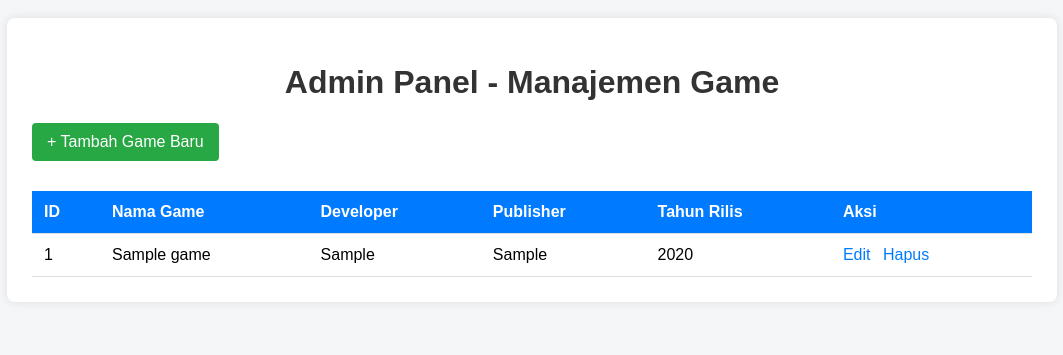
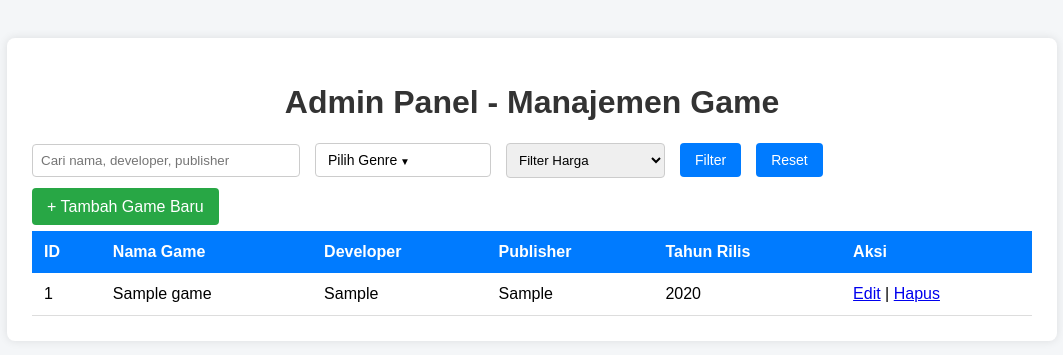
Before and after one commit to verginomaindoka0074/gamehub, a PHP site: page /admin/admin_panel.php in a window 1280 px wide. Shown: the part 38-393 px from the top of the page, without its empty margins (108-1171 px from the left). Run offline with PHP 8.4, Linux system fonts and the light colour scheme; the visitor is signed in with stand-in values (Sample User, id 1); tables that the repository leaves empty or names only in its code hold one stand-in row (values such as "Sample post").

Commit message:
filter panel added

```diff
--- a/admin/admin_panel.php
+++ b/admin/admin_panel.php
@@ -3,133 +3,279 @@ if (session_status() === PHP_SESSION_NONE) {
     session_start();
 }
 
-// Proteksi akses: hanya admin yang boleh masuk
+// Proteksi akses: hanya admin
 if (!isset($_SESSION['role']) || $_SESSION['role'] !== 'admin') {
     header("Location: /gamehub/auth/login.php");
     exit;
 }
 
-include('../includes/database.php'); // Koneksi DB
-include('../includes/navbar.php');   // Navbar
+include('../includes/database.php'); // koneksi DB
+include('../includes/navbar.php');
 
-// Ambil semua data game
-$sql = "SELECT * FROM games ORDER BY id DESC";
+// Ambil semua genre (untuk dropdown checkbox)
+$genreSql = "SELECT id, name FROM genres ORDER BY name ASC";
+$genreResult = mysqli_query($conn, $genreSql);
+
+// Parsing filter
+$search = isset($_GET['search']) ? trim($_GET['search']) : '';
+$selectedGenres = isset($_GET['genres']) && is_array($_GET['genres']) ? array_map('intval', $_GET['genres']) : [];
+$priceFilter = isset($_GET['price_filter']) ? $_GET['price_filter'] : '';
+
+// Bangun WHERE clause dinamis
+$whereParts = [];
+
+if ($search !== '') {
+    $searchEsc = mysqli_real_escape_string($conn, $search);
+    $whereParts[] = "(
+        name LIKE '%$searchEsc%' OR
+        developer LIKE '%$searchEsc%' OR
+        publisher LIKE '%$searchEsc%' OR
+        release_year LIKE '%$searchEsc%' OR
+        min_spec LIKE '%$searchEsc%' OR
+        rec_spec LIKE '%$searchEsc%'
+    )";
+}
+
+
+
+if (count($selectedGenres) > 0) {
+    $genreIdsStr = implode(',', $selectedGenres);
+    $countGenres = count($selectedGenres);
+
+    $whereParts[] = "id IN (
+        SELECT game_id FROM game_genres
+        WHERE genre_id IN ($genreIdsStr)
+        GROUP BY game_id
+        HAVING COUNT(DISTINCT genre_id) = $countGenres
+    )";
+}
+
+if ($priceFilter !== '') {
+    switch ($priceFilter) {
+        case 'lt100000':
+            $whereParts[] = "(epic_price < 100000 OR steam_price < 100000)";
+            break;
+        case 'gt100000':
+            $whereParts[] = "(epic_price > 100000 OR steam_price > 100000)";
+            break;
+        case 'gt250000':
+            $whereParts[] = "(epic_price > 250000 OR steam_price > 250000)";
+            break;
+        case 'gt500000':
+            $whereParts[] = "(epic_price > 500000 OR steam_price > 500000)";
+            break;
+    }
+}
+
+$whereClause = '';
+if (count($whereParts) > 0) {
+    $whereClause = "WHERE " . implode(' AND ', $whereParts);
+}
+
+$sql = "SELECT * FROM games $whereClause ORDER BY id DESC";
 $result = mysqli_query($conn, $sql);
+
 ?>
 
 <!DOCTYPE html>
 <html lang="id">
 <head>
-    <meta charset="UTF-8">
+<meta charset="UTF-8" />
 <title>Admin Panel - Manajemen Game</title>
 <style>
     body {
         font-family: Arial, sans-serif;
         background-color: #f4f6f8;
-
     }
-
-        h1 {
-            color: #333;
-            text-align: center;
-        }
-
     .container {
         max-width: 1000px;
-            margin: auto;
-            background-color: #fff;
+        margin: 20px auto;
+        background: white;
         padding: 25px;
         border-radius: 8px;
         box-shadow: 0 0 10px rgba(0,0,0,0.1);
     }
-
-        .add-button {
-            display: inline-block;
-            margin-bottom: 15px;
-            padding: 10px 15px;
-            background-color: #28a745;
-            color: white;
-            text-decoration: none;
+    h1 {
+        text-align: center;
+        color: #333;
+    }
+    .filter-group {
+        margin-bottom: 20px;
+        display: flex;
+        gap: 15px;
+        align-items: center;
+        flex-wrap: wrap;
+    }
+    input[type=text] {
+        padding: 8px;
+        width: 250px;
+        border: 1px solid #ccc;
         border-radius: 4px;
     }
-
-        .add-button:hover {
-            background-color: #218838;
+    select {
+        padding: 8px;
+        border-radius: 4px;
+        border: 1px solid #ccc;
+    }
+    button, a.reset-btn {
+        background-color: #007bff;
+        color: white;
+        border: none;
+        padding: 9px 15px;
+        border-radius: 4px;
+        cursor: pointer;
+        text-decoration: none;
+        font-size: 14px;
+    }
+    button:hover, a.reset-btn:hover {
+        background-color: #0056b3;
     }
 
-        table {
-            width: 100%;
-            border-collapse: collapse;
-            margin-top: 15px;
+    /* Dropdown Checkbox Styles */
+    .dropdown-checkbox {
+        position: relative;
+        display: inline-block;
+        user-select: none;
     }
-
-        th, td {
-            padding: 12px;
+    .dropdown-checkbox .dropbtn {
+        padding: 8px 12px;
+        font-size: 14px;
+        border: 1px solid #ccc;
+        border-radius: 4px;
+        background-color: white;
+        cursor: pointer;
+        min-width: 150px;
         text-align: left;
-            border-bottom: 1px solid #ddd;
     }
-
-        th {
-            background-color: #007bff;
-            color: white;
+    .dropdown-checkbox .dropbtn:after {
+        content: ' ▼';
+        font-size: 10px;
     }
-
-        tr:hover {
+    .dropdown-checkbox-content {
+        display: none;
+        position: absolute;
+        background-color: white;
+        border: 1px solid #ccc;
+        border-radius: 4px;
+        max-height: 180px;
+        overflow-y: auto;
+        width: 220px;
+        z-index: 1000;
+        padding: 8px;
+        box-shadow: 0 2px 6px rgba(0,0,0,0.15);
+    }
+    .dropdown-checkbox-content label {
+        display: block;
+        margin-bottom: 6px;
+        cursor: pointer;
+        font-size: 14px;
+    }
+    .dropdown-checkbox-content label:hover {
         background-color: #f1f1f1;
     }
-
-        .action-links a {
-            color: #007bff;
-            text-decoration: none;
-            margin-right: 8px;
-        }
-
-        .action-links a:hover {
-            text-decoration: underline;
-        }
-
-        .no-data {
-            text-align: center;
-            color: #888;
+    .dropdown-checkbox.open .dropdown-checkbox-content {
+        display: block;
     }
 </style>
 </head>
 <body>
 <div class="container">
     <h1>Admin Panel - Manajemen Game</h1>
-        <a class="add-button" href="admin_add_game.php">+ Tambah Game Baru</a>
 
-        <table>
+    <form method="GET" action="" id="filterForm">
+        <div class="filter-group">
+            <input type="text" name="search" placeholder="Cari nama, developer, publisher" value="<?= htmlspecialchars($search) ?>" />
+
+            <!-- Dropdown checkbox genre -->
+            <div class="dropdown-checkbox" id="genreDropdown">
+                <div class="dropbtn">Pilih Genre</div>
+                <div class="dropdown-checkbox-content">
+                    <?php
+                    // Reset pointer genreResult sebelum loop
+                    mysqli_data_seek($genreResult, 0);
+                    while ($genre = mysqli_fetch_assoc($genreResult)): ?>
+                        <label>
+                            <input type="checkbox" name="genres[]" value="<?= $genre['id'] ?>" <?= in_array($genre['id'], $selectedGenres) ? 'checked' : '' ?> />
+                            <?= htmlspecialchars($genre['name']) ?>
+                        </label>
+                    <?php endwhile; ?>
+                </div>
+            </div>
+
+            <!-- Dropdown harga -->
+            <select name="price_filter">
+                <option value="">Filter Harga</option>
+                <option value="lt100000" <?= $priceFilter == 'lt100000' ? 'selected' : '' ?>>Harga < Rp.100,000</option>
+                <option value="gt100000" <?= $priceFilter == 'gt100000' ? 'selected' : '' ?>>Harga > Rp.100,000</option>
+                <option value="gt250000" <?= $priceFilter == 'gt250000' ? 'selected' : '' ?>>Harga > Rp.250,000</option>
+                <option value="gt500000" <?= $priceFilter == 'gt500000' ? 'selected' : '' ?>>Harga > Rp.500,000</option>
+            </select>
+
+            <button type="submit">Filter</button>
+            <a href="admin_panel.php" class="reset-btn">Reset</a>
+        </div>
+    </form>
+
+    <a class="add-button" href="admin_add_game.php" style="background-color:#28a745; color:#fff; padding:10px 15px; border-radius:4px; text-decoration:none;">+ Tambah Game Baru</a>
+
+    <table style="width:100%; border-collapse:collapse; margin-top:15px;">
         <thead>
-                <tr>
-                    <th>ID</th>
-                    <th>Nama Game</th>
-                    <th>Developer</th>
-                    <th>Publisher</th>
-                    <th>Tahun Rilis</th>
-                    <th>Aksi</th>
+            <tr style="background:#007bff; color:#fff;">
+                <th style="padding:12px; text-align:left;">ID</th>
+                <th style="padding:12px; text-align:left;">Nama Game</th>
+                <th style="padding:12px; text-align:left;">Developer</th>
+                <th style="padding:12px; text-align:left;">Publisher</th>
+                <th style="padding:12px; text-align:left;">Tahun Rilis</th>
+                <th style="padding:12px; text-align:left;">Aksi</th>
             </tr>
         </thead>
         <tbody>
         <?php if ($result && mysqli_num_rows($result) > 0): ?>
             <?php while ($game = mysqli_fetch_assoc($result)): ?>
-                    <tr>
-                        <td><?= $game['id'] ?></td>
-                        <td><?= htmlspecialchars($game['name']) ?></td>
-                        <td><?= htmlspecialchars($game['developer']) ?></td>
-                        <td><?= htmlspecialchars($game['publisher']) ?></td>
-                        <td><?= $game['release_year'] ?></td>
-                        <td class="action-links">
-                            <a href="admin_edit_game.php?id=<?= $game['id'] ?>">Edit</a>
-                            <a href="admin_delete_game.php?id=<?= $game['id'] ?>" onclick="return confirm('Hapus game ini?');">Hapus</a>
+                <tr style="border-bottom:1px solid #ddd;">
+                    <td style="padding:12px;"><?= $game['id'] ?></td>
+                    <td style="padding:12px;"><?= htmlspecialchars($game['name']) ?></td>
+                    <td style="padding:12px;"><?= htmlspecialchars($game['developer']) ?></td>
+                    <td style="padding:12px;"><?= htmlspecialchars($game['publisher']) ?></td>
+                    <td style="padding:12px;"><?= htmlspecialchars($game['release_year']) ?></td>
+                    <td style="padding:12px;">
+                        <a href="admin_edit_game.php?id=<?= $game['id'] ?>">Edit</a> |
+                        <a href="admin_delete_game.php?id=<?= $game['id'] ?>" onclick="return confirm('Yakin ingin hapus game ini?');">Hapus</a>
                     </td>
                 </tr>
             <?php endwhile; ?>
         <?php else: ?>
-                    <tr><td colspan="6" class="no-data">Belum ada data game.</td></tr>
+            <tr><td colspan="6" style="padding:15px; text-align:center;">Tidak ada data game ditemukan.</td></tr>
         <?php endif; ?>
         </tbody>
     </table>
 </div>
+
+<script>
+    // Toggle dropdown checkbox open/close
+    document.getElementById('genreDropdown').querySelector('.dropbtn').addEventListener('click', function(e){
+        e.stopPropagation();
+        this.parentElement.classList.toggle('open');
+    });
+
+    // Agar klik checkbox tidak menutup dropdown
+    document.querySelectorAll('#genreDropdown input[type=checkbox]').forEach(checkbox => {
+        checkbox.addEventListener('click', function(e) {
+            e.stopPropagation();
+        });
+    });
+
+    // Agar klik label teks juga tidak menutup dropdown
+    document.querySelectorAll('#genreDropdown label').forEach(label => {
+        label.addEventListener('click', function(e) {
+            e.stopPropagation();
+        });
+    });
+
+    // Tutup dropdown jika klik di luar
+    window.addEventListener('click', function(){
+        document.getElementById('genreDropdown').classList.remove('open');
+    });
+</script>
 </body>
 </html>
```
Lines whose indentation alone changed are shown as unchanged.
